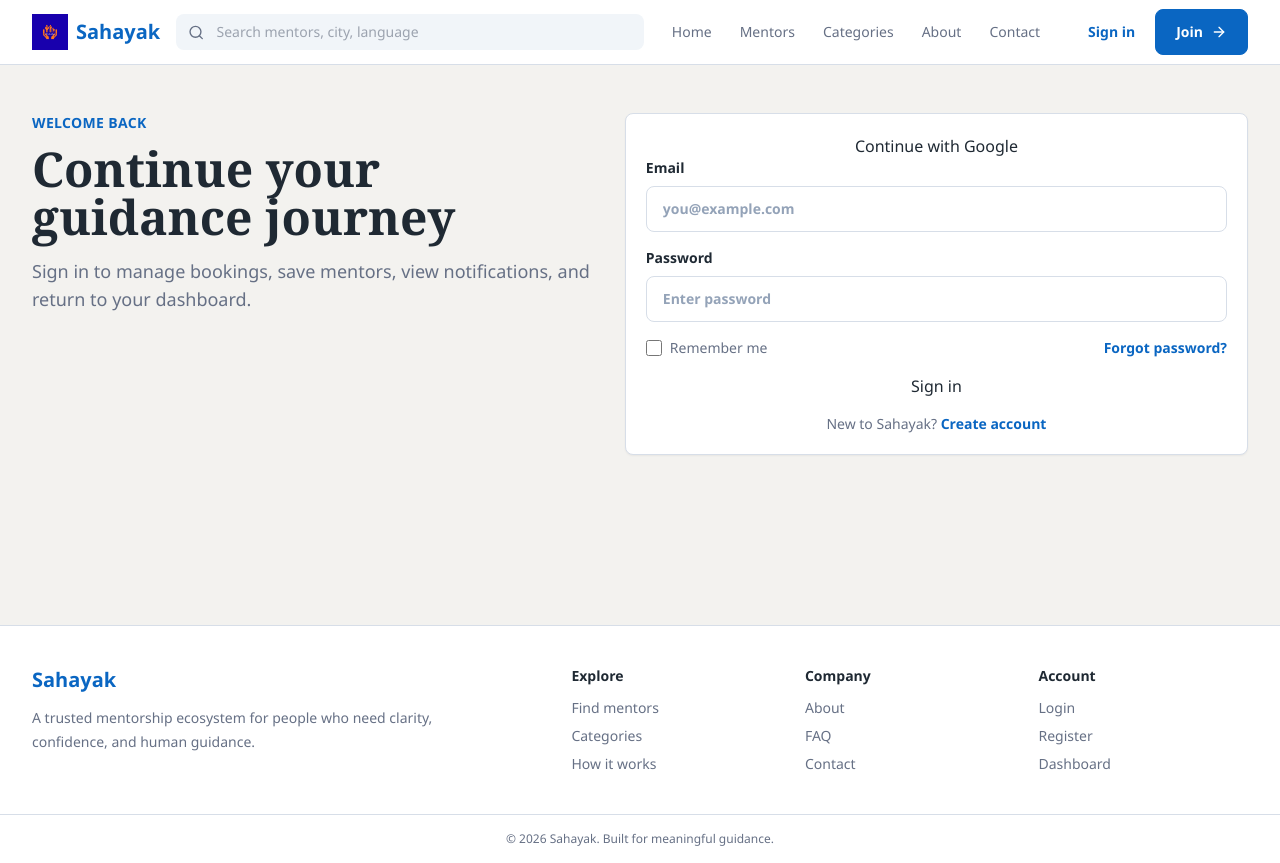
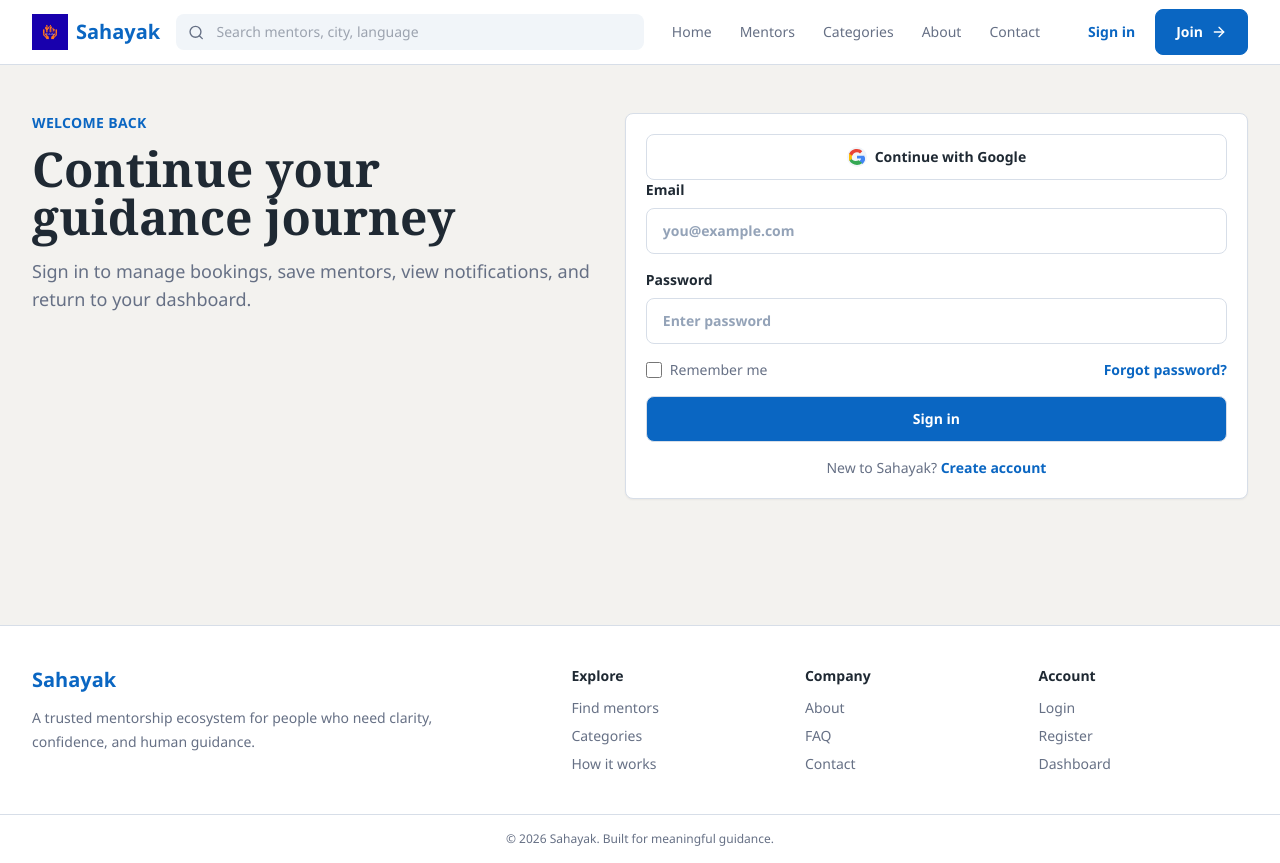
Before and after one commit to yadniti73-cyber/Sahayak, a Next.js app: page /login in a window 1280 px wide. Built offline with nearby package versions, Linux system fonts and the light colour scheme.

Commit message:
Added Google Icon

```diff
--- a/src/app/globals.css
+++ b/src/app/globals.css
@@ -64,6 +64,14 @@ textarea {
     @apply rounded-lg border border-app-border bg-app-surface shadow-sm;
   }
 
+  .app-button {
+    @apply inline-flex min-h-[44px] items-center justify-center gap-2 rounded-lg border border-app-border bg-app-primary px-5 py-3 text-sm font-semibold text-white transition hover:bg-app-primaryDark;
+  }
+
+  .app-button--outline {
+    @apply inline-flex min-h-[44px] items-center justify-center gap-2 rounded-lg border border-app-border bg-white px-5 py-3 text-sm font-semibold text-app-text transition hover:bg-slate-50;
+  }
+
   .app-input {
     @apply w-full rounded-lg border border-app-border bg-white px-4 py-3 text-sm text-app-text placeholder:text-slate-400 focus:border-app-primary focus:outline-none focus:ring-4 focus:ring-blue-100;
   }
--- a/src/components/GoogleAuthButton.js
+++ b/src/components/GoogleAuthButton.js
@@ -117,6 +117,14 @@ export function GoogleAuthButton({ label = "Continue with Google", className = "
         className={`app-button app-button--outline w-full text-center ${className}`}
         onClick={handleClick}
       >
+        <span className="inline-flex h-5 w-5 items-center justify-center rounded-full bg-slate-100">
+          <svg viewBox="0 0 24 24" className="h-4 w-4" aria-hidden="true" xmlns="http://www.w3.org/2000/svg">
+            <path d="M23.2 12.3c0-.8-.1-1.6-.2-2.3H12v4.3h6.2c-.3 1.7-1.5 3.1-3.2 4l5.2 4.1c3-2.7 4.8-6.8 4.8-10.1z" fill="#4285F4" />
+            <path d="M12 24c3.2 0 5.8-1.1 7.7-3l-5.2-4.1c-1.1.7-2.6 1.2-4.5 1.2-3.4 0-6.3-2.3-7.3-5.4H.5V17c2 4.1 6.1 7 11.5 7z" fill="#34A853" />
+            <path d="M4.7 14.7c-.3-.9-.5-1.8-.5-2.7s.2-1.8.5-2.7V6.3H.5C-.5 8.1-1 10.1-1 12s.5 3.9 1.5 5.7l4.2-3z" fill="#FBBC05" />
+            <path d="M12 4.8c1.7 0 3.3.6 4.5 1.8l3.4-3.4C17.8 1.1 15.2 0 12 0 6.6 0 2 2.9 .5 7.3l4.2 3c1-3.1 3.9-5.5 7.3-5.5z" fill="#EA4335" />
+          </svg>
+        </span>
         {loading ? "Signing in with Google…" : label}
       </a>
       {error ? <p className="mt-2 text-sm text-red-600">{error}</p> : null}
```
